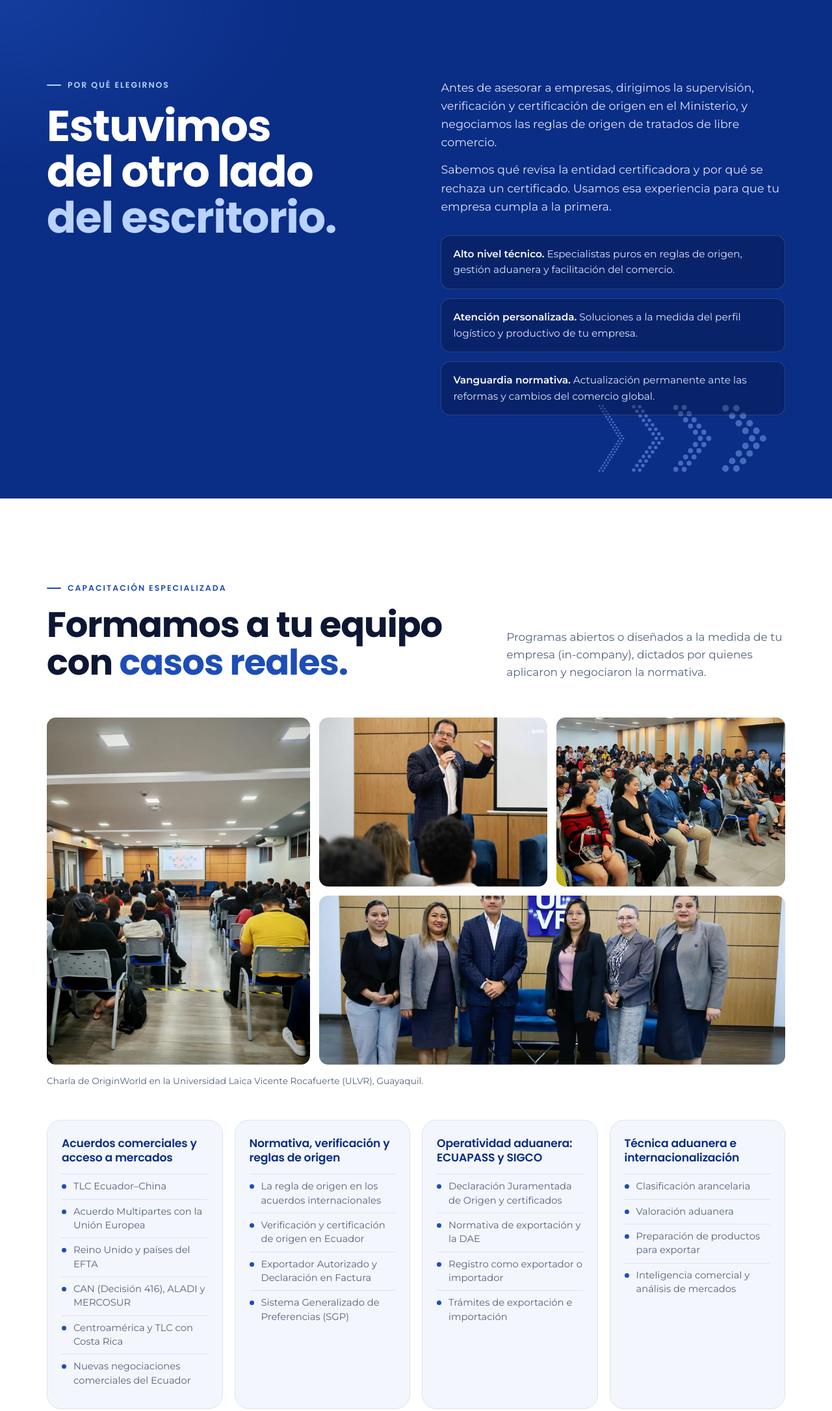
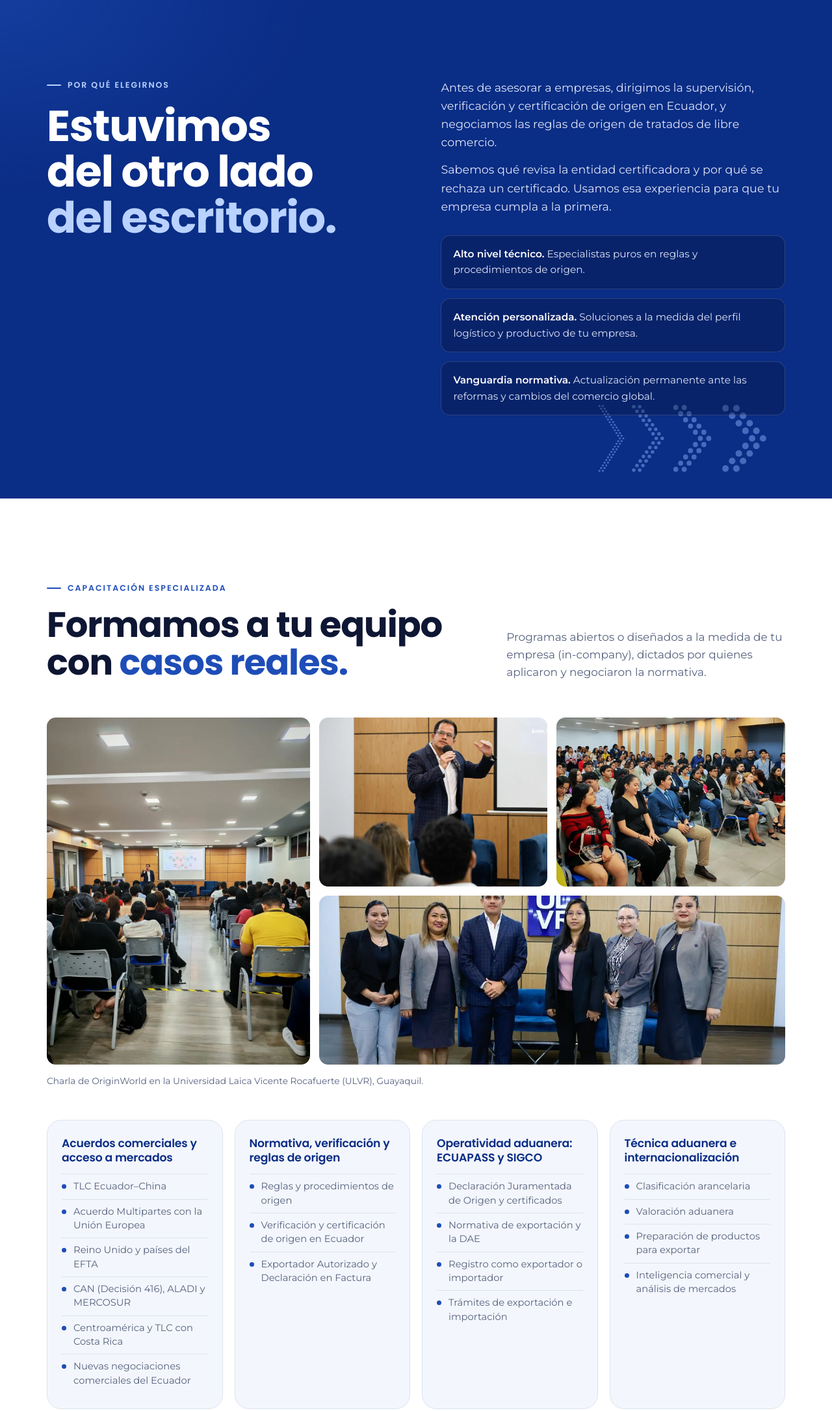
Before and after one commit to jayjayxcoach/origin-world-consulting, a plain HTML site: page index.html in a window 1280 px wide. Shown: the part 3380-5551 px from the top of the page at 65% size. Drawn offline with Linux system fonts and the light colour scheme.

Commit message:
Correcciones de Johanna en textos de origen
- Sección del escritorio: 'en el Ministerio' pasa a 'en Ecuador'
- Alto nivel técnico: especialistas en reglas y procedimientos de origen
- Temario: 'Reglas y procedimientos de origen' y se quita SGP
- Acuerdos: subtítulo con reglas y procedimientos de origen, acceso a mercados y medidas fitosanitarias

```diff
--- a/index.html
+++ b/index.html
@@ -205,10 +205,10 @@
           <h2 id="diferencia-titulo">Estuvimos del otro lado <span class="hl">del escritorio.</span></h2>
         </div>
         <div class="statement-copy">
-          <p>Antes de asesorar a empresas, dirigimos la supervisión, verificación y certificación de origen en el Ministerio, y negociamos las reglas de origen de tratados de libre comercio.</p>
+          <p>Antes de asesorar a empresas, dirigimos la supervisión, verificación y certificación de origen en Ecuador, y negociamos las reglas de origen de tratados de libre comercio.</p>
           <p>Sabemos qué revisa la entidad certificadora y por qué se rechaza un certificado. Usamos esa experiencia para que tu empresa cumpla a la primera.</p>
           <ul class="why">
-            <li><strong>Alto nivel técnico.</strong> Especialistas puros en reglas de origen, gestión aduanera y facilitación del comercio.</li>
+            <li><strong>Alto nivel técnico.</strong> Especialistas puros en reglas y procedimientos de origen.</li>
             <li><strong>Atención personalizada.</strong> Soluciones a la medida del perfil logístico y productivo de tu empresa.</li>
             <li><strong>Vanguardia normativa.</strong> Actualización permanente ante las reformas y cambios del comercio global.</li>
           </ul>
@@ -258,10 +258,9 @@
           <article>
             <h3>Normativa, verificación y reglas de origen</h3>
             <ul>
-              <li>La regla de origen en los acuerdos internacionales</li>
+              <li>Reglas y procedimientos de origen</li>
               <li>Verificación y certificación de origen en Ecuador</li>
               <li>Exportador Autorizado y Declaración en Factura</li>
-              <li>Sistema Generalizado de Preferencias (SGP)</li>
             </ul>
           </article>
           <article>
@@ -325,7 +324,7 @@
         <div>
           <p class="eyebrow">Cobertura</p>
           <h2 id="acuerdos-titulo">Acuerdos comerciales <span class="hl">que dominamos.</span></h2>
-          <p class="section-lead">Reglas de origen, acumulación, facturación a terceros y expedición directa de cada uno.</p>
+          <p class="section-lead">Reglas y procedimientos de origen, acceso a mercados y medidas fitosanitarias.</p>
         </div>
         <ul class="agreement-list">
           <li>Unión Europea</li>
```
